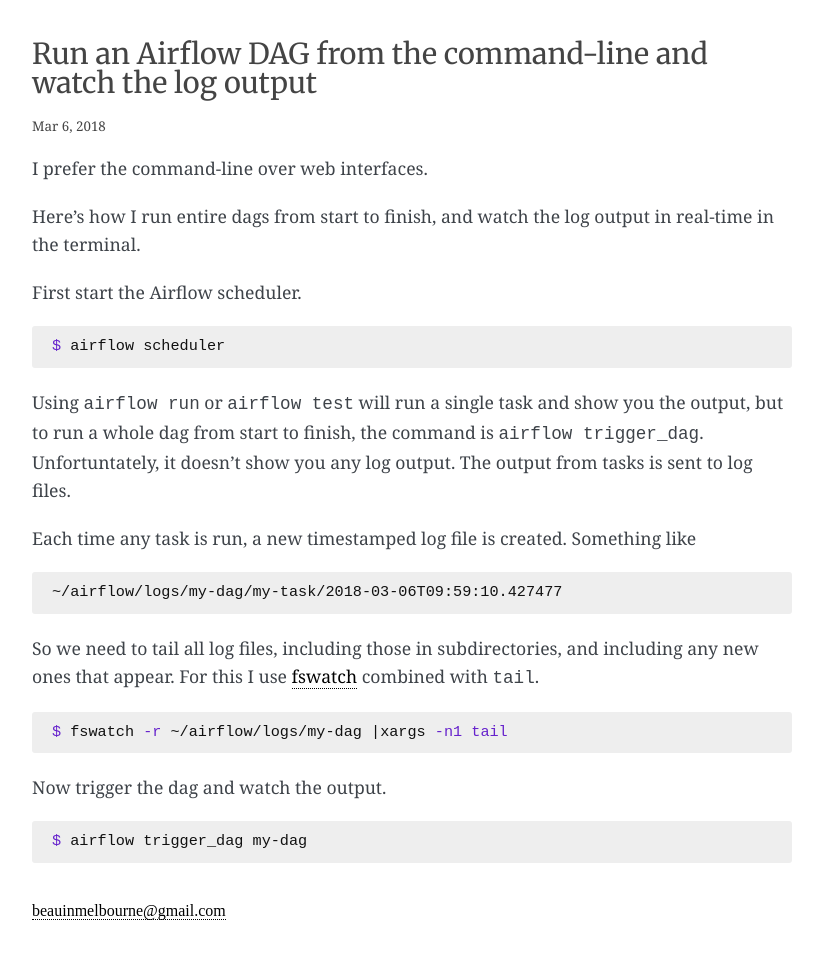
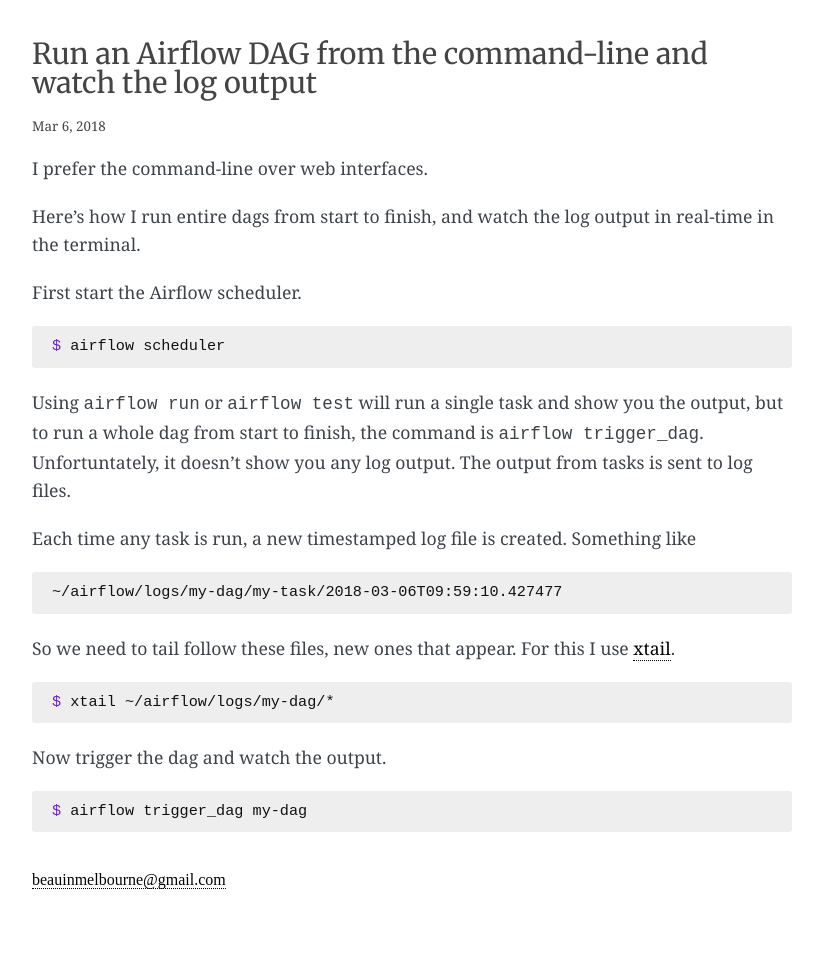
Before and after one commit to explodinglabs/explodinglabs.github.io, a Jekyll site: the page built from _airflow/2018-03-05-run-dag-and-watch-logs.markdown, in a window 1280 px wide. Shown: the whole page, without its empty margins (228-1051 px from the left). Built offline with Jekyll 4.4.1, drawn with Linux system fonts in a browser that asks for light colours; some web fonts are replaced; after the commit the page ends 928 px from its top, so only the background shows below that.

Commit message:
Adjust airflow doc

````diff
--- a/_airflow/2018-03-05-run-dag-and-watch-logs.markdown
+++ b/_airflow/2018-03-05-run-dag-and-watch-logs.markdown
@@ -25,12 +25,11 @@ like
 ~/airflow/logs/my-dag/my-task/2018-03-06T09:59:10.427477
 ```
 
-So we need to tail all log files, including those in subdirectories, and
-including any new ones that appear. For this I use
-[fswatch](https://emcrisostomo.github.io/fswatch/) combined with `tail`.
+So we need to tail follow these files, new ones that appear. For this I use
+[xtail](https://www.unicom.com/sw/xtail).
 
 ```sh
-$ fswatch -r ~/airflow/logs/my-dag |xargs -n1 tail
+$ xtail ~/airflow/logs/my-dag/*
 ```
 
 Now trigger the dag and watch the output.
````
